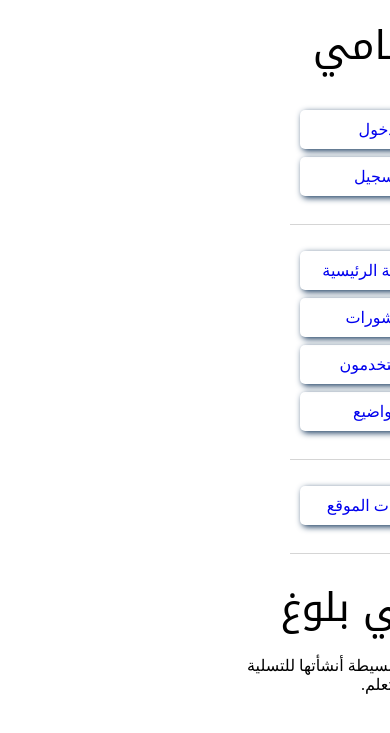
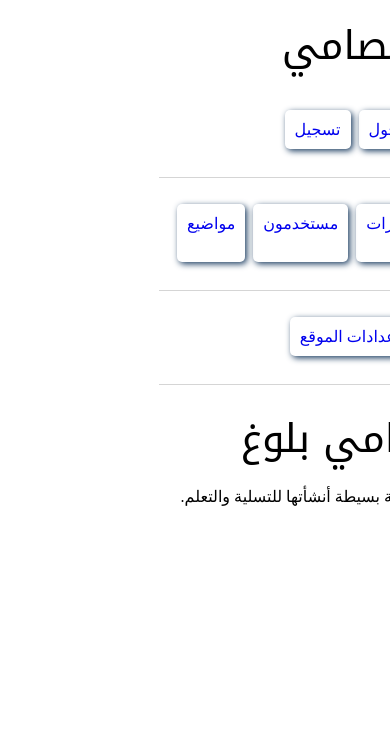
Before and after one commit to abdnh/esamiblog, a Django app: template blog/templates/index.html in a window 390 px wide. Shown: the top 733 px of the page. Run offline with Django 3.2, Linux system fonts and the light colour scheme; the template is opened without the code that fills it, so the values that code supplies are empty.

Commit message:
Improve layout, hopefully

```diff
--- a/blog/static/css/main.css
+++ b/blog/static/css/main.css
@@ -1,10 +1,5 @@
 * {
     box-sizing: border-box;
-}
-
-body {
-    display: flex;
-    flex-wrap: wrap;
 }
 
 #sidebar ul {
@@ -14,10 +9,13 @@ body {
 }
 
 #sidebar {
-    min-width: 175px;
-    margin-left: auto;
-    margin-right: auto;
-    flex-grow: 0;
+    width: 250px;
+    position: fixed;
+    top: 0;
+    right: 0;
+    height: 100%;
+    overflow-y: auto;
+    scrollbar-width: thin;
 }
 
 #sidebar li {
@@ -39,15 +37,11 @@ body {
     color: rgb(255, 85, 85);
 }
 
-#usernav {
-    list-style: none;
-}
-
 main {
-    margin-inline: 10px;
-    padding-inline: 10px;
-    flex-grow: 4;
-    max-width: 90%;
+    margin-right: 250px;
+    padding-right: 25px;
+    margin-left: 10px;
+    margin-bottom: 2rem;
 }
 
 main ul {
@@ -142,3 +136,28 @@ header > a {
     margin-right: 5px;
     margin-left: 5px;
 }
+
+#sidebar > ul {
+    display: flex;
+    flex-direction: column;
+}
+
+@media screen and (max-width: 900px) {
+    #sidebar {
+        display: block;
+        width: initial;
+        position: static;
+    }
+    #sidebar > ul {
+        flex-direction: row;
+        justify-content: center;
+    }
+    #sidebar li {
+        margin-left: 0.5rem;
+    }
+    main {
+        margin-right: 1rem;
+        margin-left: 1rem;
+        padding-right: 0;
+    }
+}
```
